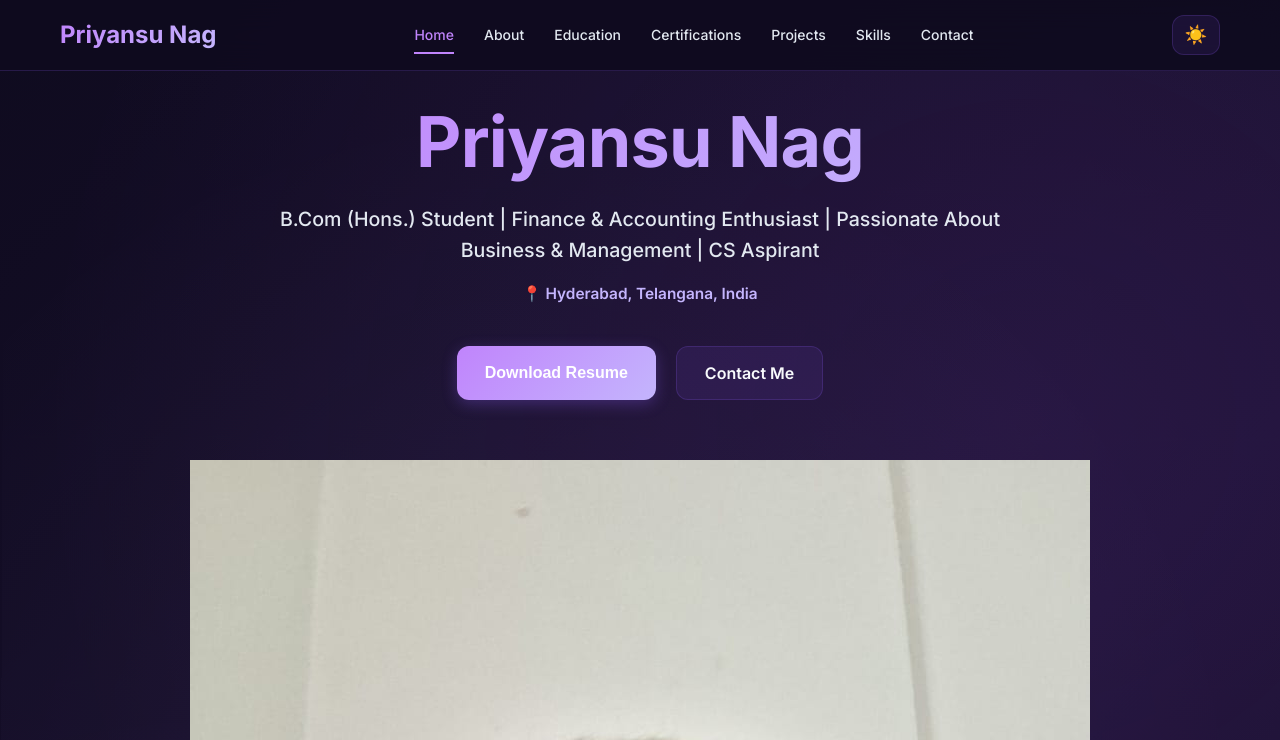
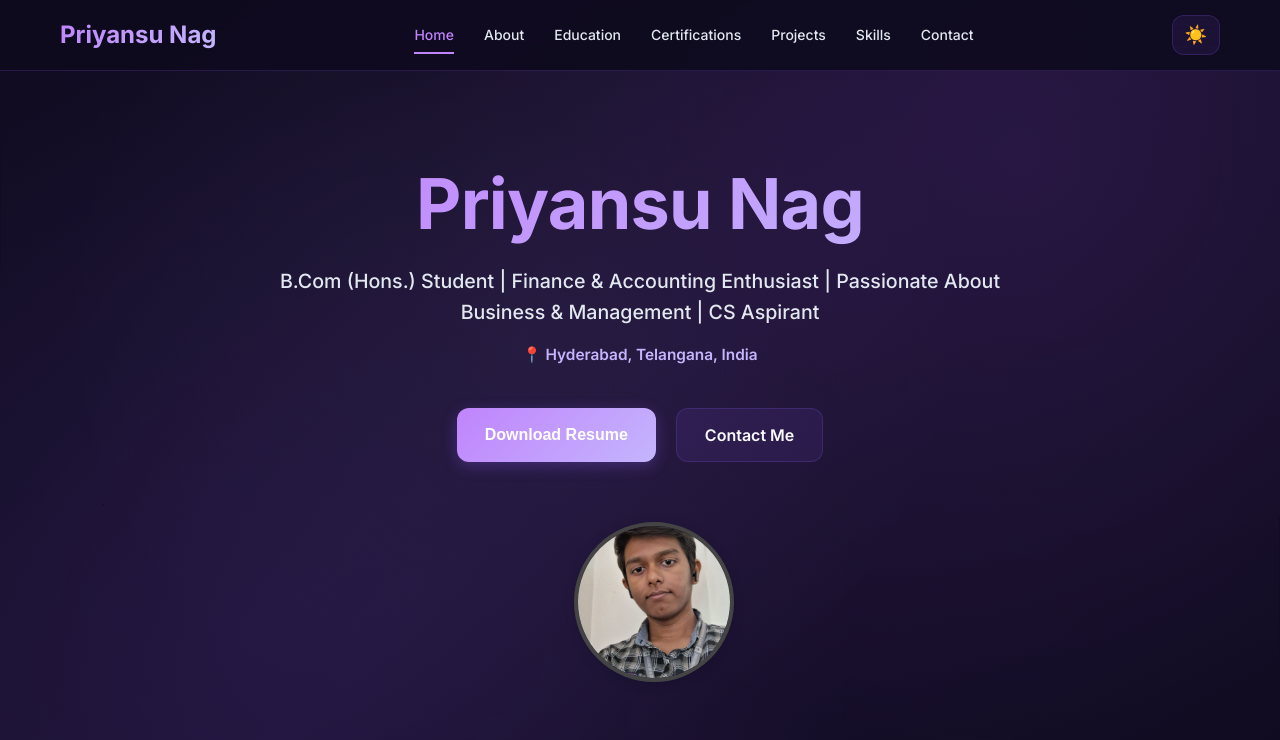
Before and after one commit to PriyansuNag005/Portfolio, a plain HTML site: page index.html in a window 1280 px wide. Shown: the top 740 px of the page. Drawn offline with Linux system fonts and the light colour scheme; a web font is replaced by a local one.

Commit message:
Update style.css

```diff
--- a/style.css
+++ b/style.css
@@ -1882,3 +1882,24 @@ body {
 html {
   scroll-behavior: smooth;
 }
+
+/* ...existing code... */
+.hero-content {
+    display: flex;
+    align-items: center;
+    gap: 2rem;
+}
+
+.hero-image {
+    flex-shrink: 0;
+}
+
+.circular-img {
+    width: 160px;
+    height: 160px;
+    object-fit: cover;
+    border-radius: 50%;
+    border: 4px solid #444;
+    box-shadow: 0 2px 12px rgba(0,0,0,0.15);
+}
+/* ...existing code... */
```
